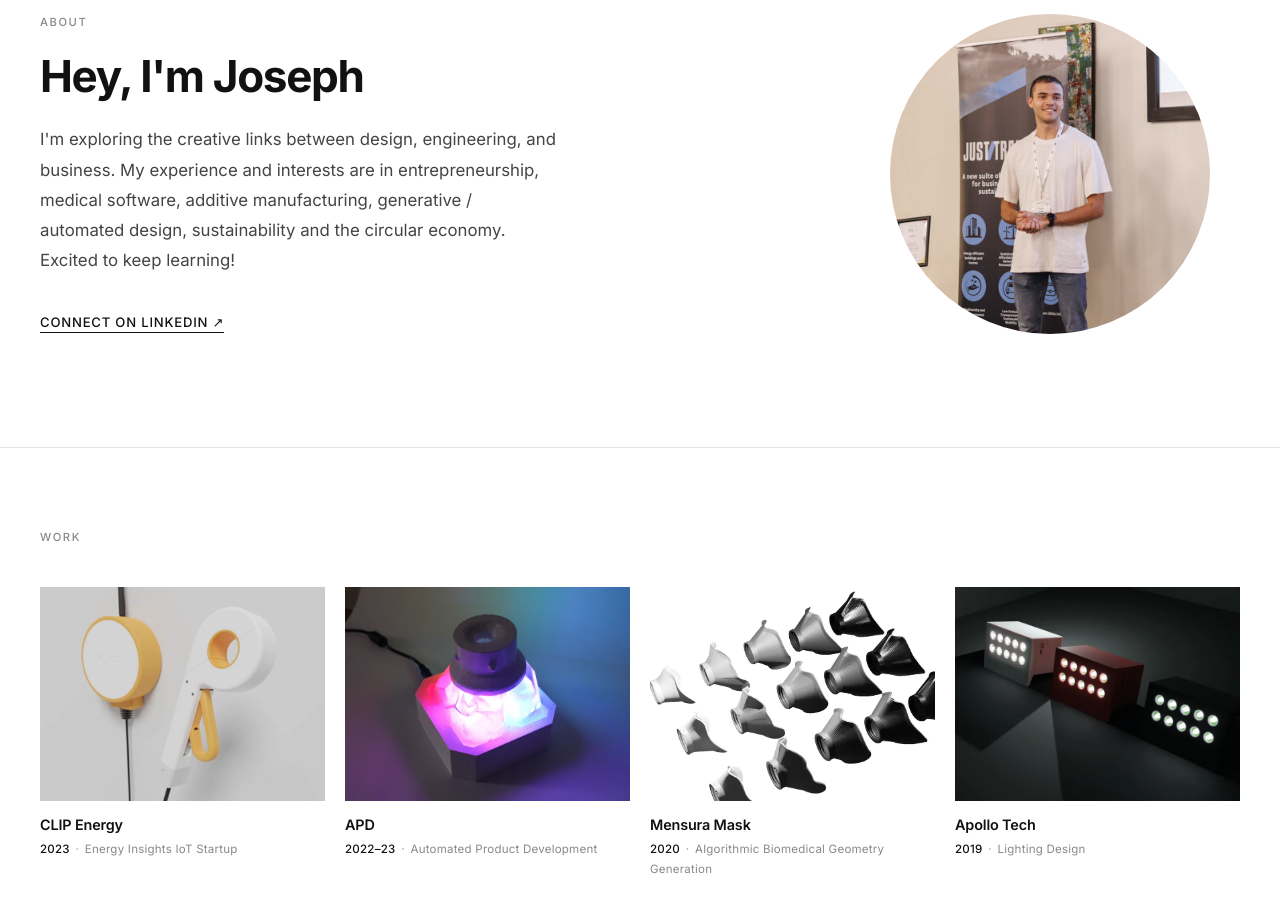
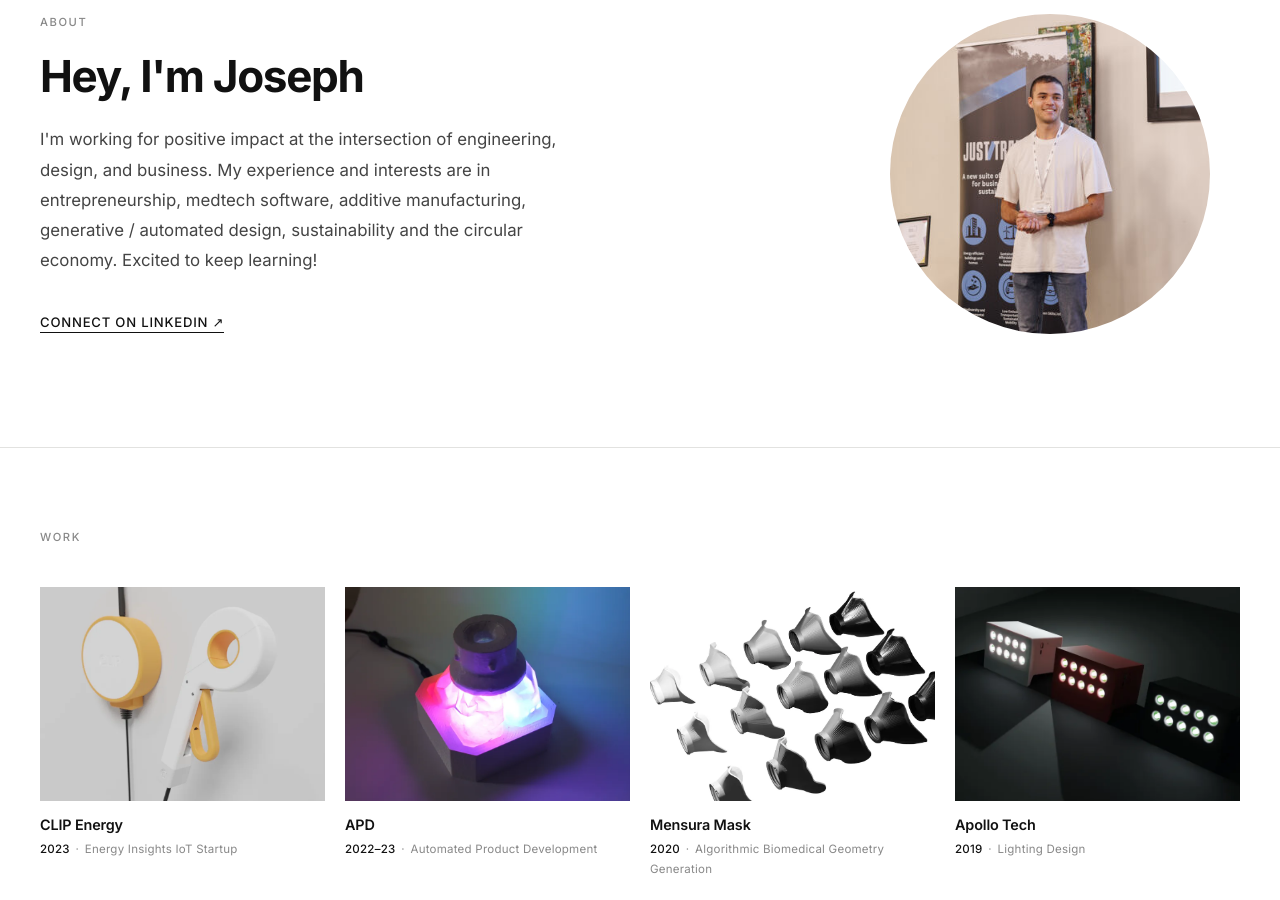
Before and after one commit to jlf119/jlf119.github.io, a plain HTML site: page index.html in a window 1280 px wide. Shown: the part 900-1800 px from the top of the page. Drawn offline with Linux system fonts and the light colour scheme.

Commit message:
Update about me section for clarity

```diff
--- a/index.html
+++ b/index.html
@@ -61,9 +61,9 @@
           <p class="sectionTitle about__label">About</p>
           <h2 class="about__heading">Hey, I'm Joseph</h2>
           <p class="about__body">
-            I'm exploring the creative links between design, engineering,
+            I'm working for positive impact at the intersection of engineering, design,
             and business. My experience and interests are in entrepreneurship,
-            medical software, additive manufacturing, generative&nbsp;/
+            medtech software, additive manufacturing, generative&nbsp;/
             automated design, sustainability and the circular economy. Excited
             to keep learning!
           </p>
```
